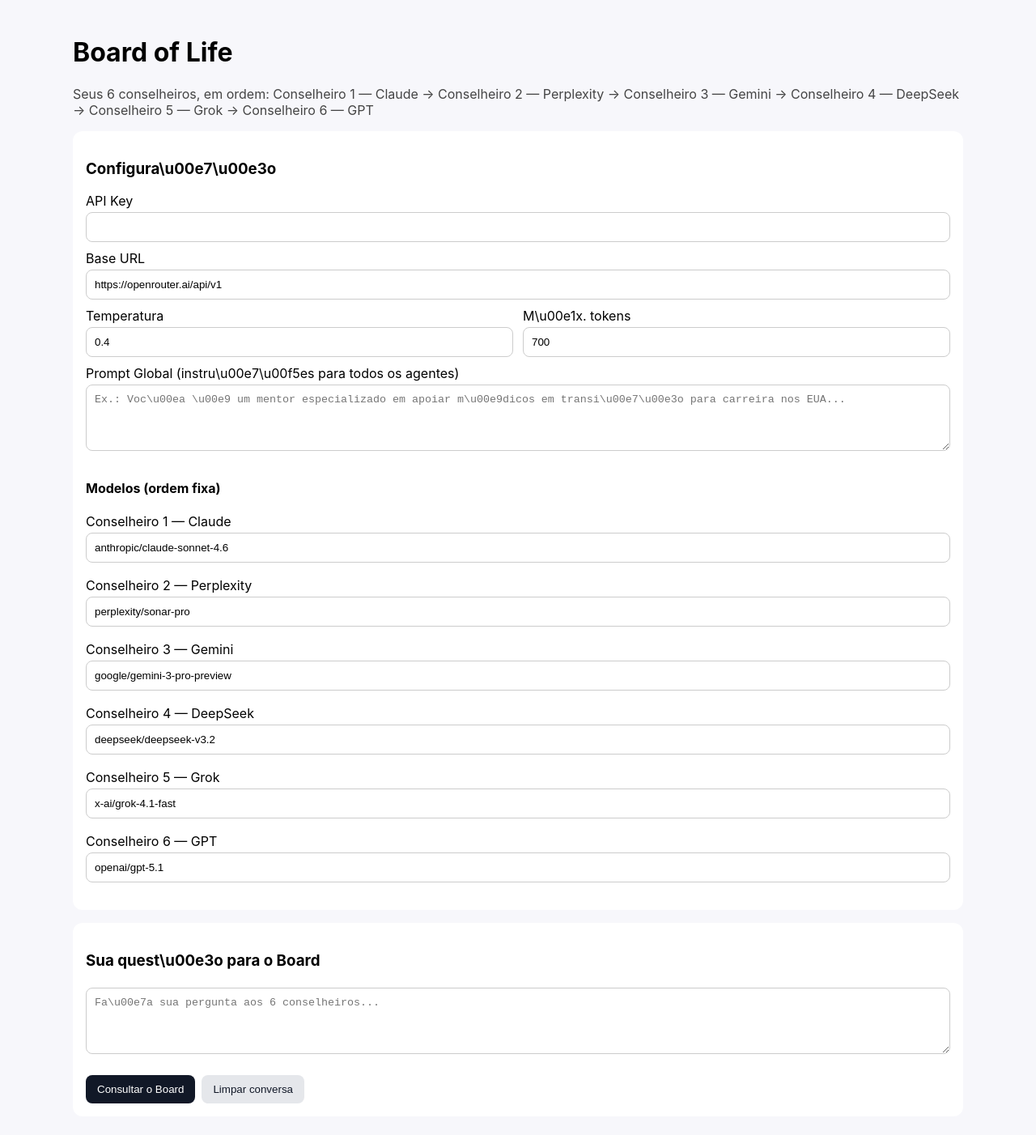
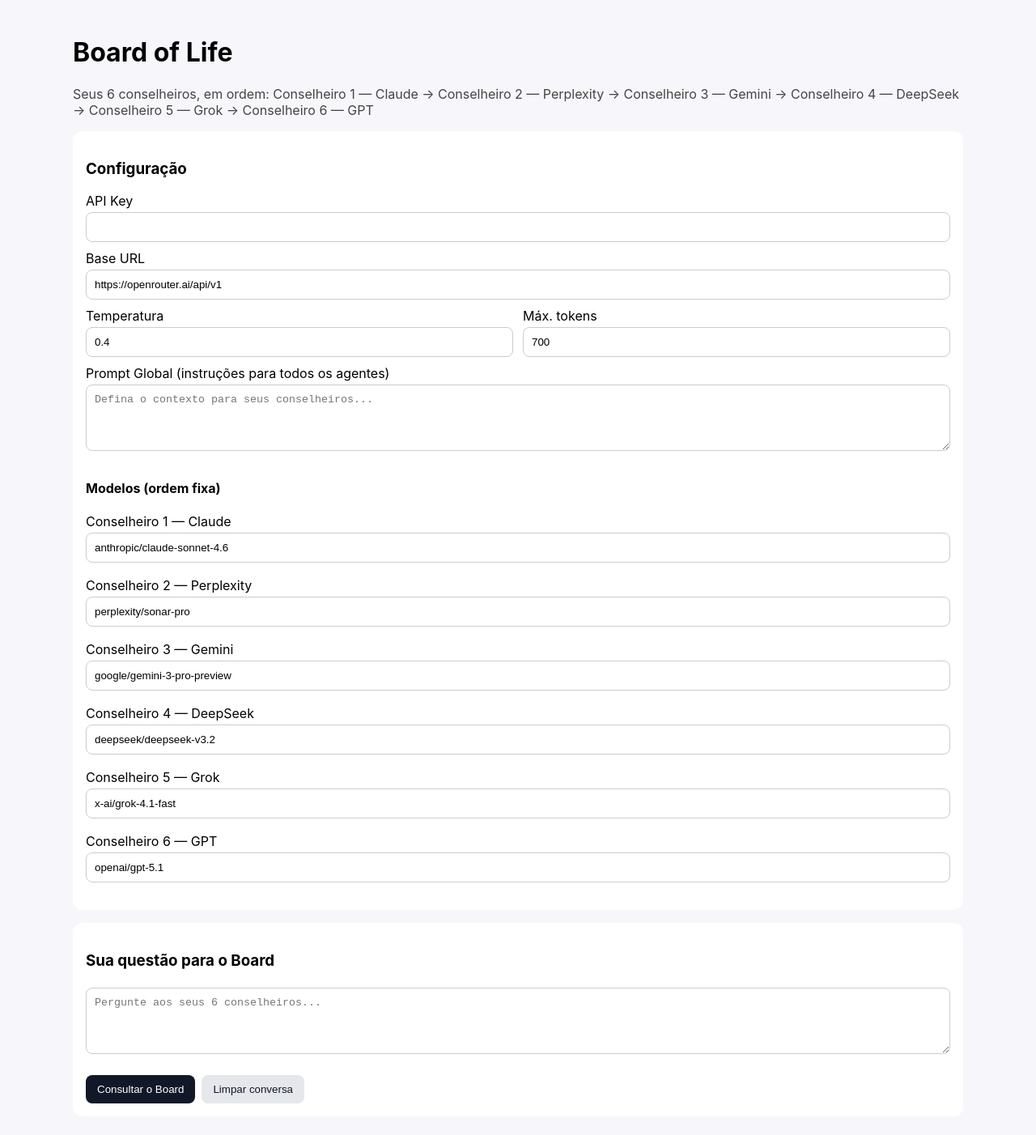
Before and after one commit to rm147747/career_US, a Next.js app: page / in a window 1280 px wide. Shown: the top 1402 px of the page at 81% size. Built offline with nearby package versions, Linux system fonts and the light colour scheme.

Commit message:
Update text and labels to use proper accents

```diff
--- a/app/page.js
+++ b/app/page.js
@@ -26,7 +26,7 @@ export default function HomePage() {
   const [isLoading, setIsLoading] = useState(false);
   const [error, setError] = useState('');
 
-  const orderedNames = useMemo(() => agents.map((a) => a.displayName).join(' \u2192 '), [agents]);
+  const orderedNames = useMemo(() => agents.map((a) => a.displayName).join(' → '), [agents]);
 
   const updateAgentModel = (index, model) => {
     setAgents((prev) => prev.map((agent, i) => (i === index ? { ...agent, model } : agent)));
@@ -94,7 +94,7 @@ export default function HomePage() {
       <p style={{ color: '#444' }}>Seus 6 conselheiros, em ordem: {orderedNames}</p>
 
       <section style={{ background: '#fff', borderRadius: 12, padding: 16, marginBottom: 16 }}>
-        <h3>Configura\u00e7\u00e3o</h3>
+        <h3>{'Configuração'}</h3>
         <label>API Key</label>
         <input value={apiKey} onChange={(e) => setApiKey(e.target.value)} type="password" style={inputStyle} />
 
@@ -107,13 +107,13 @@ export default function HomePage() {
             <input type="number" min="0" max="1" step="0.1" value={temperature} onChange={(e) => setTemperature(Number(e.target.value))} style={inputStyle} />
           </div>
           <div>
-            <label>M\u00e1x. tokens</label>
+            <label>{'Máx. tokens'}</label>
             <input type="number" min="200" max="2000" step="50" value={maxTokens} onChange={(e) => setMaxTokens(Number(e.target.value))} style={inputStyle} />
           </div>
         </div>
 
-        <label>Prompt Global (instru\u00e7\u00f5es para todos os agentes)</label>
-        <textarea value={systemPrompt} onChange={(e) => setSystemPrompt(e.target.value)} rows={4} style={{ ...inputStyle, resize: 'vertical' }} placeholder="Ex.: Voc\u00ea \u00e9 um mentor especializado em apoiar m\u00e9dicos em transi\u00e7\u00e3o para carreira nos EUA..." />
+        <label>{'Prompt Global (instruções para todos os agentes)'}</label>
+        <textarea value={systemPrompt} onChange={(e) => setSystemPrompt(e.target.value)} rows={4} style={{ ...inputStyle, resize: 'vertical' }} placeholder="Defina o contexto para seus conselheiros..." />
 
         <h4>Modelos (ordem fixa)</h4>
         {agents.map((agent, index) => (
@@ -125,8 +125,8 @@ export default function HomePage() {
       </section>
 
       <section style={{ background: '#fff', borderRadius: 12, padding: 16, marginBottom: 16 }}>
-        <h3>Sua quest\u00e3o para o Board</h3>
-        <textarea value={question} onChange={(e) => setQuestion(e.target.value)} rows={4} style={{ ...inputStyle, resize: 'vertical' }} placeholder="Fa\u00e7a sua pergunta aos 6 conselheiros..." />
+        <h3>{'Sua questão para o Board'}</h3>
+        <textarea value={question} onChange={(e) => setQuestion(e.target.value)} rows={4} style={{ ...inputStyle, resize: 'vertical' }} placeholder="Pergunte aos seus 6 conselheiros..." />
 
         <div style={{ display: 'flex', gap: 8, marginTop: 12 }}>
           <button disabled={isLoading} onClick={runRound} style={buttonStyle}>
@@ -149,17 +149,17 @@ export default function HomePage() {
               </div>
             </article>
           ))}
-          <p><strong>Todos os conselheiros se pronunciaram.</strong> A palavra \u00e9 sua.</p>
+          <p><strong>Todos os conselheiros se pronunciaram.</strong> A palavra é sua.</p>
         </section>
       )}
 
       {history.length > 0 && (
         <section style={{ background: '#fff', borderRadius: 12, padding: 16 }}>
-          <h3>Hist\u00f3rico</h3>
+          <h3>{'Histórico'}</h3>
           {history.map((msg, idx) => (
             <div key={`${msg.role}-${idx}`} style={{ marginBottom: 12 }}>
               {msg.role === 'user' ? (
-                <p style={{ fontWeight: 600, color: '#111827' }}>Voc\u00ea: {msg.content}</p>
+                <p style={{ fontWeight: 600, color: '#111827' }}>{'Você: '}{msg.content}</p>
               ) : (
                 <div className="markdown-body">
                   <ReactMarkdown remarkPlugins={[remarkGfm]}>{msg.content}</ReactMarkdown>
```
